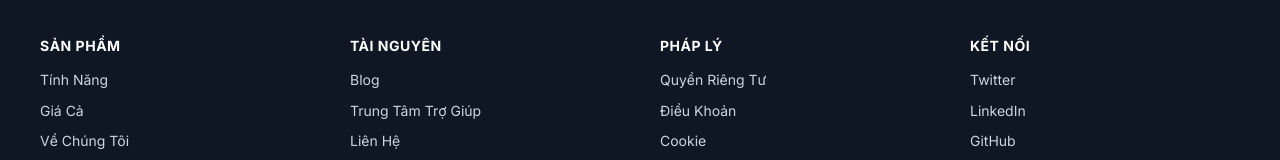
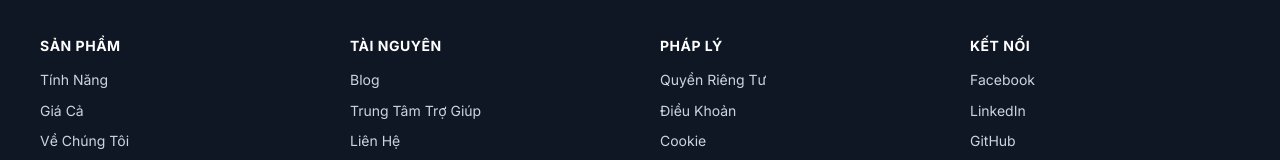
Before and after one commit to anhHuyCLC/Learning_Online, a React (Vite) app in the folder frontend/: page / in a window 1280 px wide. Shown: the part 2552-2712 px from the top of the page. Built offline with nearby package versions, Linux system fonts and the light colour scheme; no server answers.

Commit message:
feat: Update footer links to direct to Facebook and GitHub profiles

```diff
--- a/frontend/src/pages/Home.tsx
+++ b/frontend/src/pages/Home.tsx
@@ -309,9 +309,9 @@ export default function Home() {
     </div>
     <div className="footer-section">
       <h4>Kết Nối</h4>
-      <a href="#twitter">Twitter</a>
+      <a href="https://www.facebook.com/hiitrinh.196">Facebook</a>
       <a href="#linkedin">LinkedIn</a>
-      <a href="#github">GitHub</a>
+      <a href="https://github.com/anhHuyCLC">GitHub</a>
     </div>
   </div>
   <div className="footer-bottom">
```
